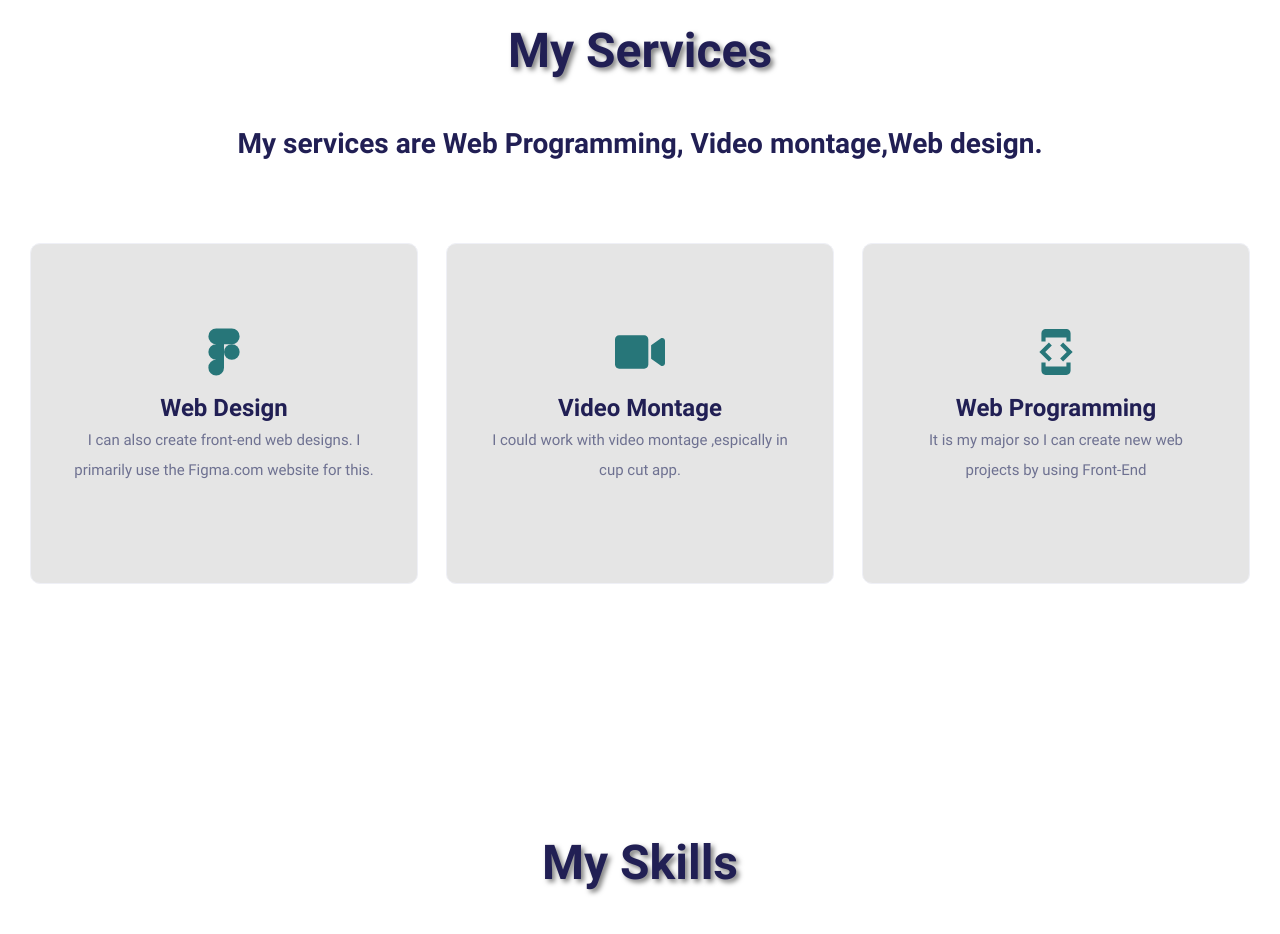
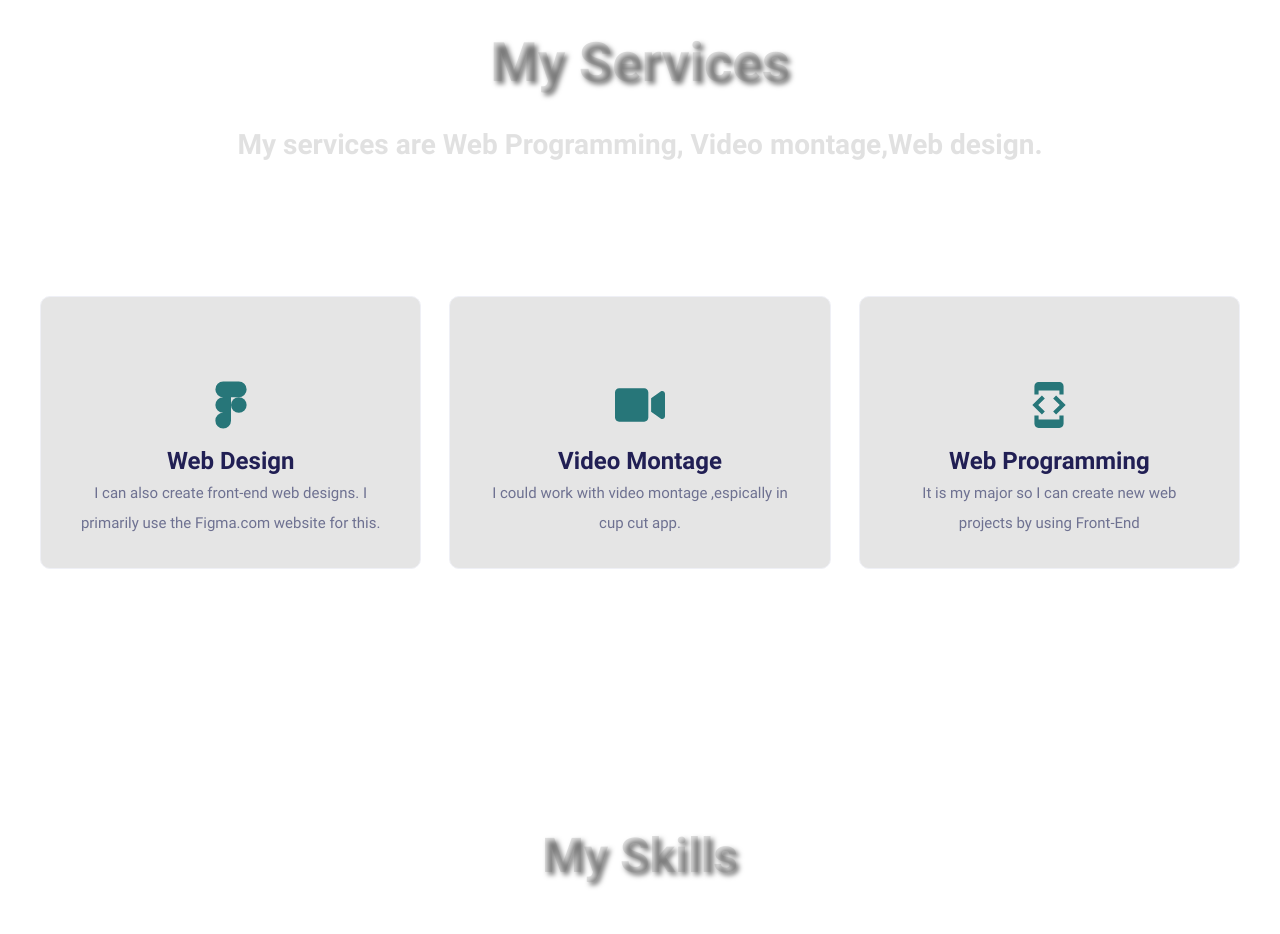
Before and after one commit to salmonbek/portfolio, a React (Vite) app: page / in a window 1280 px wide. Shown: the part 1740-2674 px from the top of the page. Built offline with nearby package versions, Linux system fonts and the light colour scheme.

Commit message:
animation-text-adding

```diff
--- a/src/components/header/Header.jsx
+++ b/src/components/header/Header.jsx
@@ -42,6 +42,7 @@ function Header() {
         <button className="nav-btn btn-open" onClick={showNavbar}>
           <IoMdMenu />
         </button>
+
         <a className="contact" href="#Contactsec">
           Contact
         </a>
--- a/src/components/header/Header.scss
+++ b/src/components/header/Header.scss
@@ -6,6 +6,12 @@ header {
   z-index: 200;
   box-shadow: 0px 0px 10px 3px black;
   .container {
+    .burger {
+      padding: 10px 50px;
+      background-color: bisque;
+      color: black;
+      border-radius: 4px;
+    }
     display: flex;
     align-items: center;
     justify-content: space-between;
--- a/src/components/main/Main.scss
+++ b/src/components/main/Main.scss
@@ -106,13 +106,12 @@
     }
   }
   .about {
-    padding-bottom: 150px;
+    padding-bottom: 50px;
     .container {
       .about-top {
         perspective: 500px;
         perspective-origin: 50% calc(50% - 150px);
         display: grid;
-
         place-items: center;
         color: #fff;
 
@@ -157,10 +156,10 @@
             --angle: #{360deg/24 * $i};
           }
         }
+        // start scroll animation text
 
         p {
           font-family: Roboto;
-
           margin-right: auto;
           margin-left: auto;
           font-size: 21px;
@@ -170,7 +169,7 @@
           text-align: center;
           color: #6e7191;
           max-width: 648px;
-          margin-bottom: 58px;
+          margin-bottom: 28px;
           span {
             color: rgb(148, 130, 28);
           }
@@ -183,8 +182,8 @@
         text-align: center;
         align-items: center;
         padding: 70px 70px;
-        backdrop-filter: blur(10px);
-        padding-bottom: 56px;
+        width: 100%;
+        // padding-bottom: 56px;
         border-radius: 10px;
 
         .icon * {
@@ -221,33 +220,63 @@
     }
   }
   .service {
-    padding-bottom: 250px;
+    padding-bottom: 120px;
     .container {
+      .scroll-reveal span {
+        color: hsla(0, 0%, 41%, 0.2);
+        background-clip: text;
+        background-repeat: no-repeat;
+        background-size: 0% 100%;
+        background-image: linear-gradient(
+          rgb(241, 126, 126),
+          rgb(106, 106, 244)
+        );
+        animation: scroll-reveal linear forwards;
+        animation-timeline: view(y);
+      }
+      .scroll-reveal h1 span {
+        animation-range-start: cover 20vh;
+        animation-range-end: cover 30vh;
+      }
+      .scroll-reveal p span {
+        animation-range-start: cover 22.5vh;
+        animation-range-end: cover 50vh;
+      }
+      @keyframes scroll-reveal {
+        to {
+          background-size: 100% 100%;
+        }
+      }
+      .scroll-reveal > * {
+        margin: 0;
+      }
+      .scroll-reveal {
+        padding-block: clamp(8rem, 25vh, 0.5rem);
+      }
       h1 {
         font-family: Roboto;
         text-shadow: 3px 3px 5px rgba(0, 0, 0, 0.5);
-
+        line-height: 1;
         display: flex;
         justify-content: center;
-        font-size: 48px;
+        font-size: 3.4rem;
         font-weight: 700;
         line-height: 58px;
         letter-spacing: 0em;
         text-align: left;
-        color: #211f54;
         padding-bottom: 35px;
       }
       p {
+        line-height: 1.3;
+        margin-inline: auto;
         font-family: Roboto;
         display: flex;
         justify-content: center;
         font-size: 28px;
         font-weight: 700;
-        line-height: 58px;
         letter-spacing: 0em;
         text-align: left;
-        color: #211f54;
-        padding-bottom: 70px;
+        padding-bottom: 2px;
       }
       .service-card {
         position: relative;
@@ -256,7 +285,7 @@
         grid-template-columns: repeat(3, 1fr);
         align-items: center;
         gap: 28px;
-
+        padding: 2px 10px 10px 10px;
         .icon-web * {
           width: 50px;
           height: 50px;
@@ -419,8 +448,36 @@
     }
   }
   .skills {
-    padding-bottom: 250px;
+    padding-bottom: 150px;
     .container {
+      .scroll-reveal span {
+        color: hsla(0, 0%, 41%, 0.2);
+        background-clip: text;
+        background-repeat: no-repeat;
+        background-size: 0% 100%;
+        background-image: linear-gradient(
+          rgb(241, 126, 126),
+          rgb(106, 106, 244)
+        );
+        animation: scroll-reveal linear forwards;
+        animation-timeline: view(y);
+      }
+      .scroll-reveal h1 span {
+        animation-range-start: cover 20vh;
+        animation-range-end: cover 30vh;
+      }
+
+      @keyframes scroll-reveal {
+        to {
+          background-size: 100% 100%;
+        }
+      }
+      .scroll-reveal > * {
+        margin: 0;
+      }
+      .scroll-reveal {
+        padding-block: clamp(8rem, 25vh, 0.5rem);
+      }
       h1 {
         font-family: Roboto;
         display: flex;
@@ -430,9 +487,8 @@
         line-height: 58px;
         letter-spacing: 0em;
         text-align: left;
-        color: #211f54;
         padding-bottom: 35px;
-        padding-bottom: 100px;
+        padding-bottom: 10px;
         text-shadow: 3px 3px 5px rgba(0, 0, 0, 0.5);
       }
       .skills-card {
@@ -496,8 +552,36 @@
     }
   }
   .work {
-    padding-bottom: 200px;
+    padding-bottom: 130px;
     .container {
+      .scroll-reveal span {
+        color: hsla(0, 0%, 41%, 0.2);
+        background-clip: text;
+        background-repeat: no-repeat;
+        background-size: 0% 100%;
+        background-image: linear-gradient(
+          rgb(241, 126, 126),
+          rgb(106, 106, 244)
+        );
+        animation: scroll-reveal linear forwards;
+        animation-timeline: view(y);
+      }
+      .scroll-reveal h1 span {
+        animation-range-start: cover 20vh;
+        animation-range-end: cover 30vh;
+      }
+
+      @keyframes scroll-reveal {
+        to {
+          background-size: 100% 100%;
+        }
+      }
+      .scroll-reveal > * {
+        margin: 0;
+      }
+      .scroll-reveal {
+        padding-block: clamp(8rem, 25vh, 0.5rem);
+      }
       .see-all {
         text-align: center;
       }
@@ -505,14 +589,11 @@
         font-family: Roboto;
         display: flex;
         justify-content: center;
-        font-size: 48px;
+        font-size: 58px;
         font-weight: 700;
-        line-height: 58px;
+        line-height: 2px;
         letter-spacing: 0em;
         text-align: left;
-        color: #211f54;
-        padding-bottom: 35px;
-        padding-bottom: 100px;
         text-shadow: 3px 3px 5px rgba(0, 0, 0, 0.5);
       }
       .link-see {
@@ -554,7 +635,7 @@
         line-height: 58px;
         letter-spacing: 0em;
         text-align: left;
-        color: #211f54;
+
         padding-bottom: 35px;
         padding-bottom: 80px;
         text-shadow: 3px 3px 5px rgba(0, 0, 0, 0.5);
@@ -564,7 +645,7 @@
         grid-template-columns: repeat(3, 1fr);
         gap: 50px;
         flex-basis: 100%;
-        margin-bottom: 50px;
+
         &-item {
           &:hover {
             transform: scale(1.1);
@@ -615,6 +696,37 @@
   .contact {
     padding-bottom: 177px;
     .container {
+      .scroll-reveal span {
+        color: hsla(0, 0%, 41%, 0.2);
+        background-clip: text;
+        background-repeat: no-repeat;
+        background-size: 0% 100%;
+        background-image: linear-gradient(
+          rgb(241, 126, 126),
+          rgb(106, 106, 244)
+        );
+        animation: scroll-reveal linear forwards;
+        animation-timeline: view(y);
+      }
+      .scroll-reveal h1 span {
+        animation-range-start: cover 20vh;
+        animation-range-end: cover 30vh;
+      }
+
+      @keyframes scroll-reveal {
+        to {
+          background-size: 100% 100%;
+        }
+      }
+      .scroll-reveal > * {
+        margin: 0;
+      }
+      .scroll-reveal {
+        padding-block: clamp(8rem, 25vh, 0.5rem);
+      }
+      .see-all {
+        text-align: center;
+      }
       h1 {
         font-family: Roboto;
         display: flex;
@@ -624,9 +736,7 @@
         line-height: 58px;
         letter-spacing: 0em;
         text-align: left;
-        color: #211f54;
-        padding-bottom: 35px;
-        padding-bottom: 100px;
+
         text-shadow: 3px 3px 5px rgba(0, 0, 0, 0.5);
       }
       .contact-card {
--- a/src/components/main/main.jsx
+++ b/src/components/main/main.jsx
@@ -187,8 +187,16 @@ function Main() {
       {/* service section */}
       <section id="Service" className="service">
         <div className="container">
-          <h1>My Services</h1>
-          <p>My services are Web Programming, Video montage,Web design.</p>
+          <div className="scroll-reveal">
+            <h1 className="section-title">
+              <span>My Services</span>
+            </h1>
+            <p>
+              <span>
+                My services are Web Programming, Video montage,Web design.
+              </span>
+            </p>
+          </div>
           <div className="service-card">
             <div className="service-card-items">
               <div className="icon-web">
@@ -225,7 +233,11 @@ function Main() {
       {/* skills section */}
       <section id="Skill" className="skills">
         <div className="container">
-          <h1>My Skills</h1>
+          <div className="scroll-reveal">
+            <h1 className="section-title">
+              <span>My Skills</span>
+            </h1>
+          </div>
           <marquee scrollAmount="13" direction="left">
             <div className="skills-card">
               <div className="skills-card__items">
@@ -290,7 +302,11 @@ function Main() {
       {/* work section */}
       <section className="work" id="Projects">
         <div className="container">
-          <h1>My Works</h1>
+          <div className="scroll-reveal">
+            <h1 className="section-title">
+              <span>My Works</span>
+            </h1>
+          </div>
           <div className="work-card">
             <div className="work-card-item">
               <img className="img-project" src={Project1} alt="" />
@@ -446,7 +462,11 @@ function Main() {
       {/* section contact  */}
       <section className="contact" id="Contactsec">
         <div className="container">
-          <h1>Contact Me</h1>
+          <div className="scroll-reveal">
+            <h1 className="section-title">
+              <span>My Contact</span>
+            </h1>
+          </div>
           <div className="contact-card">
             <div className="contact-card-items">
               <div className="child1">
```
